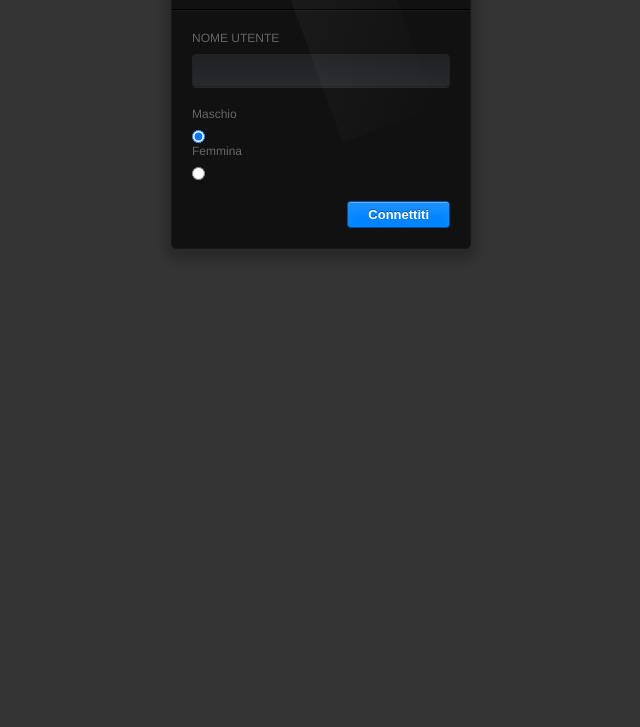
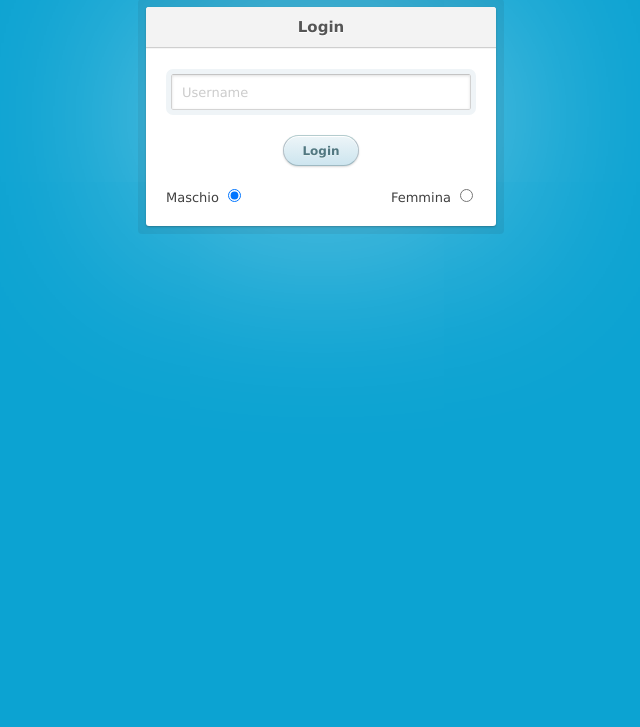
Before and after one commit to catiaprandi/Facility-Zero, a plain HTML site: page www/login.html in a window 1280 px wide. Shown: the part 73-800 px from the top of the page, without its empty margins (319-959 px from the left). Drawn offline with Linux system fonts and the light colour scheme.

Commit message:
Login form

```diff
--- a/www/css/login.css
+++ b/www/css/login.css
@@ -1,156 +1,268 @@
-* { box-sizing: border-box; padding:0; margin: 0; }
+html, body, div, span, applet, object, iframe,
+h1, h2, h3, h4, h5, h6, p, blockquote, pre,
+a, abbr, acronym, address, big, cite, code,
+del, dfn, em, img, ins, kbd, q, s, samp,
+small, strike, strong, sub, sup, tt, var,
+b, u, i, center,
+dl, dt, dd, ol, ul, li,
+fieldset, form, label, legend,
+table, caption, tbody, tfoot, thead, tr, th, td,
+article, aside, canvas, details, embed,
+figure, figcaption, footer, header, hgroup,
+menu, nav, output, ruby, section, summary,
+time, mark, audio, video {
+  margin: 0;
+  padding: 0;
+  border: 0;
+  font-size: 100%;
+  font: inherit;
+  vertical-align: baseline;
+}
+
+article, aside, details, figcaption, figure,
+footer, header, hgroup, menu, nav, section {
+  display: block;
+}
 
 body {
-	font-family: "HelveticaNeue-Light","Helvetica Neue Light","Helvetica Neue",Helvetica,Arial,"Lucida Grande",sans-serif;
-  color:white;
-  font-size:12px;
-  background:#333 ;
+  line-height: 1;
 }
 
-form {
- 	background:#111;
-  width:300px;
-  margin:30px auto;
-  border-radius:0.4em;
-  border:1px solid #191919;
-  overflow:hidden;
-  position:relative;
-  box-shadow: 0 5px 10px 5px rgba(0,0,0,0.2);
+ol, ul {
+  list-style: none;
 }
 
-form:after {
-  content:"";
-  display:block;
-  position:absolute;
-  height:1px;
-  width:100px;
-  left:20%;
-  background:linear-gradient(left, #111, #444, #b6b6b8, #444, #111);
-  top:0;
+blockquote, q {
+  quotes: none;
 }
 
-form:before {
- 	content:"";
-  display:block;
-  position:absolute;
-  width:8px;
-  height:5px;
-  border-radius:50%;
-  left:34%;
-  top:-7px;
-  box-shadow: 0 0 6px 4px #fff;
+blockquote:before, blockquote:after,
+q:before, q:after {
+  content: '';
+  content: none;
 }
 
-.inset {
- 	padding:20px;
-  border-top:1px solid #19191a;
+table {
+  border-collapse: collapse;
+  border-spacing: 0;
 }
 
-form h1 {
-  font-size:18px;
-  text-shadow:0 1px 0 black;
-  text-align:center;
-  padding:15px 0;
-  border-bottom:1px solid rgba(0,0,0,1);
-  position:relative;
+.about {
+  margin: 70px auto 40px;
+  padding: 8px;
+  width: 260px;
+  font: 10px/18px 'Lucida Grande', Arial, sans-serif;
+  color: #666;
+  text-align: center;
+  text-shadow: 0 1px rgba(255, 255, 255, 0.25);
+  background: #eee;
+  background: rgba(250, 250, 250, 0.8);
+  border-radius: 4px;
+  background-image: -webkit-linear-gradient(top, rgba(0, 0, 0, 0), rgba(0, 0, 0, 0.1));
+  background-image: -moz-linear-gradient(top, rgba(0, 0, 0, 0), rgba(0, 0, 0, 0.1));
+  background-image: -o-linear-gradient(top, rgba(0, 0, 0, 0), rgba(0, 0, 0, 0.1));
+  background-image: linear-gradient(to bottom, rgba(0, 0, 0, 0), rgba(0, 0, 0, 0.1));
+  -webkit-box-shadow: inset 0 1px rgba(255, 255, 255, 0.3), inset 0 0 0 1px rgba(255, 255, 255, 0.1), 0 0 6px rgba(0, 0, 0, 0.2);
+  box-shadow: inset 0 1px rgba(255, 255, 255, 0.3), inset 0 0 0 1px rgba(255, 255, 255, 0.1), 0 0 6px rgba(0, 0, 0, 0.2);
+}
+.about a {
+  color: #333;
+  text-decoration: none;
+  border-radius: 2px;
+  -webkit-transition: background 0.1s;
+  -moz-transition: background 0.1s;
+  -o-transition: background 0.1s;
+  transition: background 0.1s;
+}
+.about a:hover {
+  text-decoration: none;
+  background: #fafafa;
+  background: rgba(255, 255, 255, 0.7);
 }
 
-form h1:after {
- 	content:"";
-  display:block;
-  width:250px;
-  height:100px;
-  position:absolute;
-  top:0;
-  left:50px;
-  pointer-events:none;
-  transform:rotate(70deg);
-  -webkit-transform: rotate(70deg);
-  background:linear-gradient(50deg, rgba(255,255,255,0.15), rgba(0,0,0,0));
-   background-image: -webkit-linear-gradient(50deg, rgba(255,255,255,0.05), rgba(0,0,0,0)); /* For Safari */
-
+.about-links {
+  height: 30px;
+}
+.about-links > a {
+  float: left;
+  width: 50%;
+  line-height: 30px;
+  font-size: 12px;
 }
 
-label {
- 	color:#666;
-  display:block;
-  padding-bottom:9px;
+.about-author {
+  margin-top: 5px;
+}
+.about-author > a {
+  padding: 1px 3px;
+  margin: 0 -1px;
 }
 
-input[type=text],
-input[type=password] {
- 	width:100%;
-  padding:8px 5px;
-  background:linear-gradient(#1f2124, #27292c);
-  border:1px solid #222;
-  box-shadow:
-    0 1px 0 rgba(255,255,255,0.1);
-  border-radius:0.3em;
-  margin-bottom:20px;
+/*
+ * Copyright (c) 2012-2013 Thibaut Courouble
+ * http://www.cssflow.com
+ *
+ * Licensed under the MIT License:
+ * http://www.opensource.org/licenses/mit-license.php
+ */
+body {
+  font: 13px/20px 'Lucida Grande', Tahoma, Verdana, sans-serif;
+  color: #404040;
+  background: #0ca3d2;
 }
 
-label[for=remember]{
- 	color:white;
-  display:inline-block;
-  padding-bottom:0;
-  padding-top:5px;
+.container {
+  margin: 80px auto;
+  width: 640px;
 }
 
-input[type=checkbox] {
- 	display:inline-block;
-  vertical-align:top;
+.login {
+  position: relative;
+  margin: 0 auto;
+  padding: 20px 20px 20px;
+  width: 310px;
+  background: white;
+  border-radius: 3px;
+  -webkit-box-shadow: 0 0 200px rgba(255, 255, 255, 0.5), 0 1px 2px rgba(0, 0, 0, 0.3);
+  box-shadow: 0 0 200px rgba(255, 255, 255, 0.5), 0 1px 2px rgba(0, 0, 0, 0.3);
+}
+.login:before {
+  content: '';
+  position: absolute;
+  top: -8px;
+  right: -8px;
+  bottom: -8px;
+  left: -8px;
+  z-index: -1;
+  background: rgba(0, 0, 0, 0.08);
+  border-radius: 4px;
+}
+.login h1 {
+  margin: -20px -20px 21px;
+  line-height: 40px;
+  font-size: 15px;
+  font-weight: bold;
+  color: #555;
+  text-align: center;
+  text-shadow: 0 1px white;
+  background: #f3f3f3;
+  border-bottom: 1px solid #cfcfcf;
+  border-radius: 3px 3px 0 0;
+  background-image: -webkit-linear-gradient(top, whiteffd, #eef2f5);
+  background-image: -moz-linear-gradient(top, whiteffd, #eef2f5);
+  background-image: -o-linear-gradient(top, whiteffd, #eef2f5);
+  background-image: linear-gradient(to bottom, whiteffd, #eef2f5);
+  -webkit-box-shadow: 0 1px whitesmoke;
+  box-shadow: 0 1px whitesmoke;
+}
+.login p {
+  margin: 20px 0 0;
+}
+.login p:first-child {
+  margin-top: 0;
+}
+.login input[type=text], .login input[type=password] {
+  width: 278px;
+}
+.login p.remember_me {
+  float: left;
+  line-height: 31px;
+}
+.login p.remember_me label {
+  font-size: 12px;
+  color: #777;
+  cursor: pointer;
+}
+.login p.remember_me input {
+  position: relative;
+  bottom: 1px;
+  margin-right: 4px;
+  vertical-align: middle;
+}
+.login p.submit {
+  text-align: center;
 }
 
-input[type=radio] {
- 	display:inline-block;
-  vertical-align:top;
+.login-help {
+  margin: 20px 0;
+  font-size: 11px;
+  color: white;
+  text-align: center;
+  text-shadow: 0 1px #2a85a1;
+}
+.login-help a {
+  color: #cce7fa;
+  text-decoration: none;
+}
+.login-help a:hover {
+  text-decoration: underline;
 }
 
-
-
-.p-container {
- 	padding:0 20px 20px 20px;
+:-moz-placeholder {
+  color: #c9c9c9 !important;
+  font-size: 13px;
 }
 
-.p-container:after {
- 	clear:both;
-  display:table;
-  content:"";
+::-webkit-input-placeholder {
+  color: #ccc;
+  font-size: 13px;
 }
 
-.p-container span {
-  display:block;
-  float:left;
-  color:#0d93ff;
-  padding-top:8px;
+input {
+  font-family: 'Lucida Grande', Tahoma, Verdana, sans-serif;
+  font-size: 14px;
+}
+
+input[type=text], input[type=password] {
+  margin: 5px;
+  padding: 0 10px;
+  width: 200px;
+  height: 34px;
+  color: #404040;
+  background: white;
+  border: 1px solid;
+  border-color: #c4c4c4 #d1d1d1 #d4d4d4;
+  border-radius: 2px;
+  outline: 5px solid #eff4f7;
+  -moz-outline-radius: 3px;
+  -webkit-box-shadow: inset 0 1px 3px rgba(0, 0, 0, 0.12);
+  box-shadow: inset 0 1px 3px rgba(0, 0, 0, 0.12);
+}
+input[type=text]:focus, input[type=password]:focus {
+  border-color: #7dc9e2;
+  outline-color: #dceefc;
+  outline-offset: 0;
 }
 
 input[type=submit] {
- 	padding:5px 20px;
-  border:1px solid rgba(0,0,0,0.4);
-  text-shadow:0 -1px 0 rgba(0,0,0,0.4);
-  box-shadow:
-    inset 0 1px 0 rgba(255,255,255,0.3),
-    inset 0 10px 10px rgba(255,255,255,0.1);
-  border-radius:0.3em;
-  background:#0184ff;
-  color:white;
-  float:right;
-  font-weight:bold;
-  cursor:pointer;
-  font-size:13px;
+  padding: 0 18px;
+  height: 29px;
+  font-size: 12px;
+  font-weight: bold;
+  color: #527881;
+  text-shadow: 0 1px #e3f1f1;
+  background: #cde5ef;
+  border: 1px solid;
+  border-color: #b4ccce #b3c0c8 #9eb9c2;
+  border-radius: 16px;
+  outline: 0;
+  -webkit-box-sizing: content-box;
+  -moz-box-sizing: content-box;
+  box-sizing: content-box;
+  background-image: -webkit-linear-gradient(top, #edf5f8, #cde5ef);
+  background-image: -moz-linear-gradient(top, #edf5f8, #cde5ef);
+  background-image: -o-linear-gradient(top, #edf5f8, #cde5ef);
+  background-image: linear-gradient(to bottom, #edf5f8, #cde5ef);
+  -webkit-box-shadow: inset 0 1px white, 0 1px 2px rgba(0, 0, 0, 0.15);
+  box-shadow: inset 0 1px white, 0 1px 2px rgba(0, 0, 0, 0.15);
+}
+input[type=submit]:active {
+  background: #cde5ef;
+  border-color: #9eb9c2 #b3c0c8 #b4ccce;
+  -webkit-box-shadow: inset 0 0 3px rgba(0, 0, 0, 0.2);
+  box-shadow: inset 0 0 3px rgba(0, 0, 0, 0.2);
 }
 
-input[type=submit]:hover {
-  box-shadow:
-    inset 0 1px 0 rgba(255,255,255,0.3),
-    inset 0 -10px 10px rgba(255,255,255,0.1);
+.lt-ie9 input[type=text], .lt-ie9 input[type=password] {
+  line-height: 34px;
 }
-
-input[type=text]:hover,
-input[type=password]:hover,
-label:hover ~ input[type=text],
-label:hover ~ input[type=password] {
- 	background:#27292c;
-        color:#ffffff;
-}
--- a/www/login.html
+++ b/www/login.html
@@ -10,24 +10,26 @@
         <title>Login</title>
     </head>
     <body>
-        <form id="login-form">
-            <h1>Login</h1>
-            <div class="inset">
-                <p>
-                    <label for="username">NOME UTENTE</label>
-                    <input type="text" name="username" id="username">
-                </p>
-                <p>
-                    <label for="m">Maschio</label>
-                    <input type="radio" name="sex" id="m" value="m" checked>
-                    <label for="f">Femmina</label>
-                    <input type="radio" name="sex" id="f" value="f">
-                </p>
-            </div>
-            <p class="p-container">
-                <input type="submit" name="go" id="go" value="Connettiti">
-            </p>
-        </form>
+  <section class="container">
+    <div class="login">
+      <h1>Login</h1>
+      <form method="post" action="index.html" id="login-form">
+        <p><input type="text" name="login" value="" placeholder="Username" id="username"></p>
+        <p class="submit"><input type="submit" name="commit" value="Login"></p>
+<p>
+<span style="float: left;">
+    <label for="m">Maschio</label>
+    <input id="m" type="radio" checked="" value="m" name="sex"></input><br>
+</span>
+<span style="float: right;">
+    <label for="f">Femmina</label>
+    <input id="f" type="radio" value="f" name="sex"></input>
+</span>
+</p><br>
+      </form>
+    </div>
+  </section>
+
         <script type="text/javascript" src="js/lib/jquery-2.1.3.min.js"></script>
         <script type="text/javascript" src="js/login.js"></script>
     </body>
```
